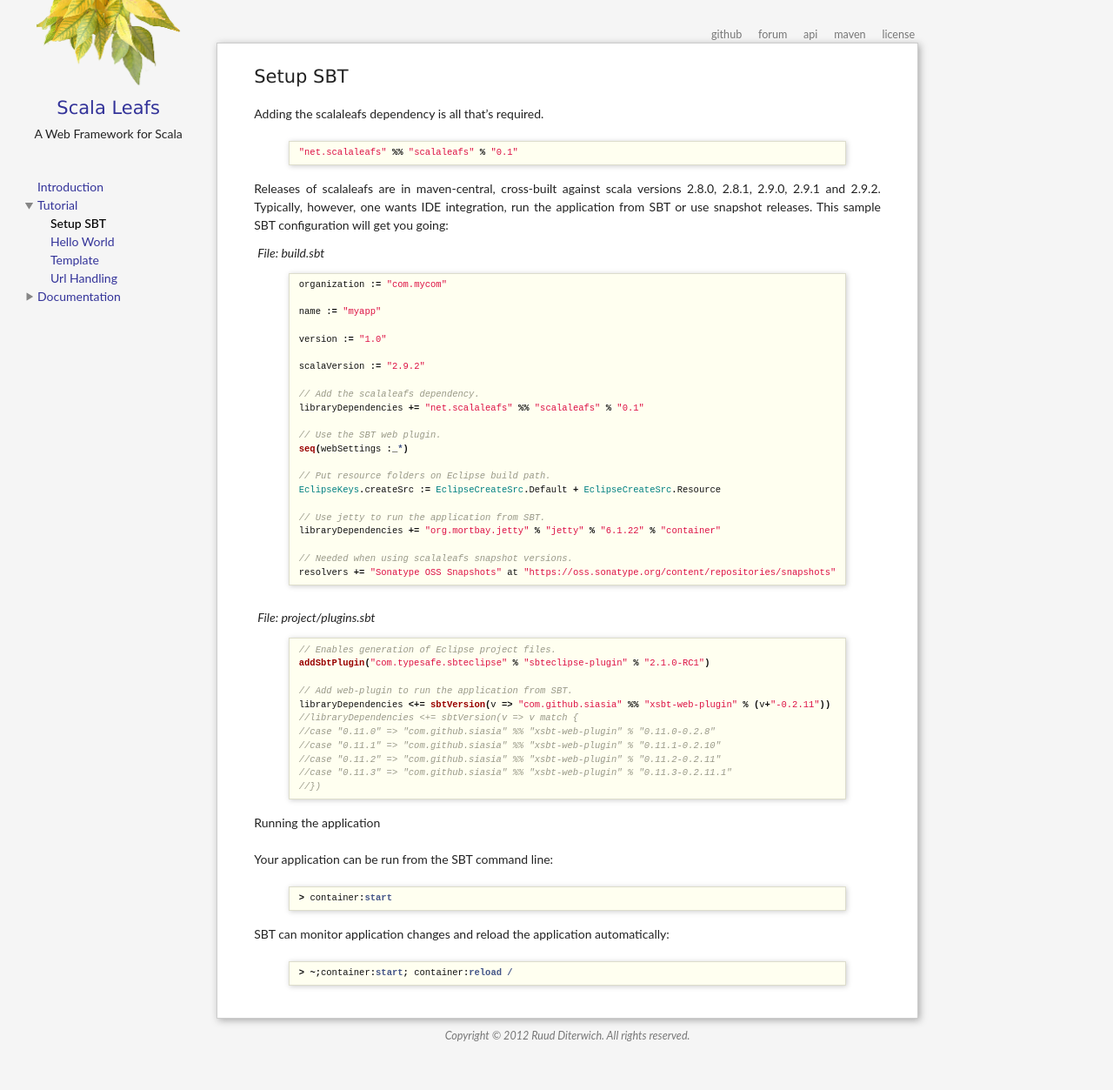
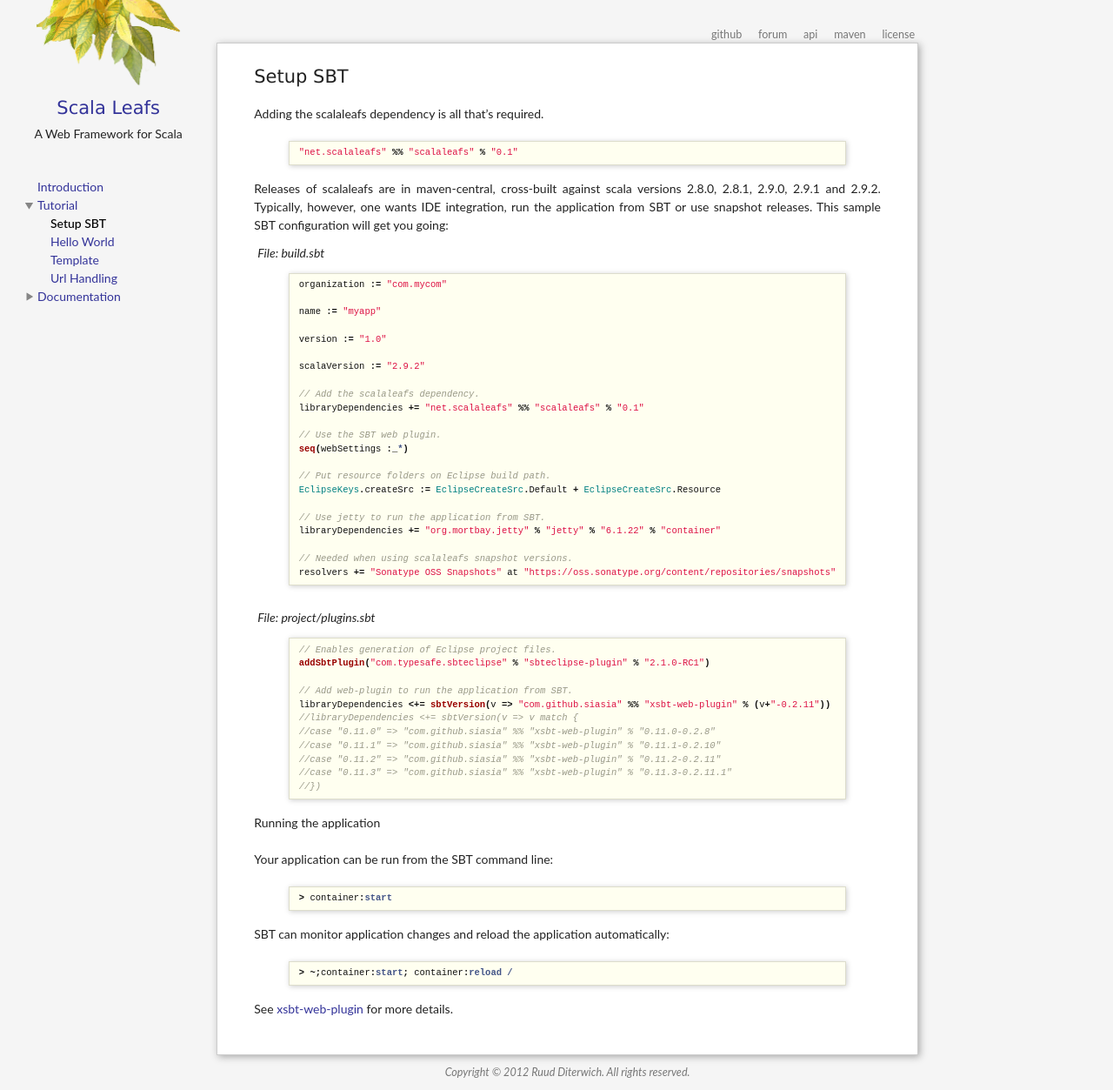
Before and after one commit to scalastuff/scalaleafs, a Jekyll site: the page built from setup-sbt.md, in a window 1280 px wide. Shown: the whole page at 87% size. Built offline with Jekyll 4.4.1, drawn with Linux system fonts in a browser that asks for light colours; before the commit the page ends 1211 px from its top, so only the background shows below that.

Commit message:
Updated setup-sbt.md

```diff
--- a/setup-sbt.md
+++ b/setup-sbt.md
@@ -66,3 +66,5 @@
 {% highlight scala %}
 > ~;container:start; container:reload /
 {% endhighlight %}
+
+See [xsbt-web-plugin](https://github.com/siasia/xsbt-web-plugin/wiki) for more details.
```
